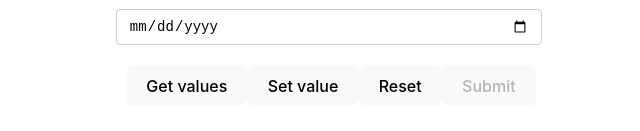
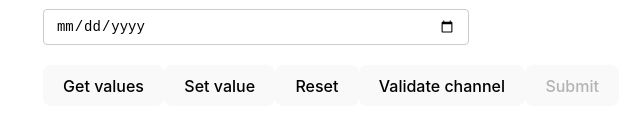
Before and after one commit to SaqibSattar/react-hook-form, a React (Vite) app: page / in a window 1280 px wide. Shown: the part 911-1042 px from the top of the page, without its empty margins (309-949 px from the left). Built offline with nearby package versions, Linux system fonts and the light colour scheme; no server answers.

Commit message:
manually trigger validations

```diff
--- a/src/components/YoutubeForm.tsx
+++ b/src/components/YoutubeForm.tsx
@@ -43,7 +43,7 @@
     },
     mode: "onTouched",
   });
-  const { register, control, handleSubmit, formState, watch, getValues, setValue, reset } = form;
+  const { register, control, handleSubmit, formState, watch, getValues, setValue, reset, trigger } = form;
   const { errors, touchedFields, dirtyFields, isDirty, isValid, isSubmitting, isSubmitted, isSubmitSuccessful, submitCount, } = formState;
 
   console.log({ errors, isDirty, touchedFields, dirtyFields, isValid });
@@ -255,6 +255,9 @@
         <button type="button" onClick={onReset}>
           Reset
         </button>
+        <button type="button" onClick={() => trigger("channel")}>
+          Validate channel
+        </button>
         <button disabled={!isDirty || !isValid || isSubmitting}>Submit</button>
       </form>
       <DevTool control={control} />
```
